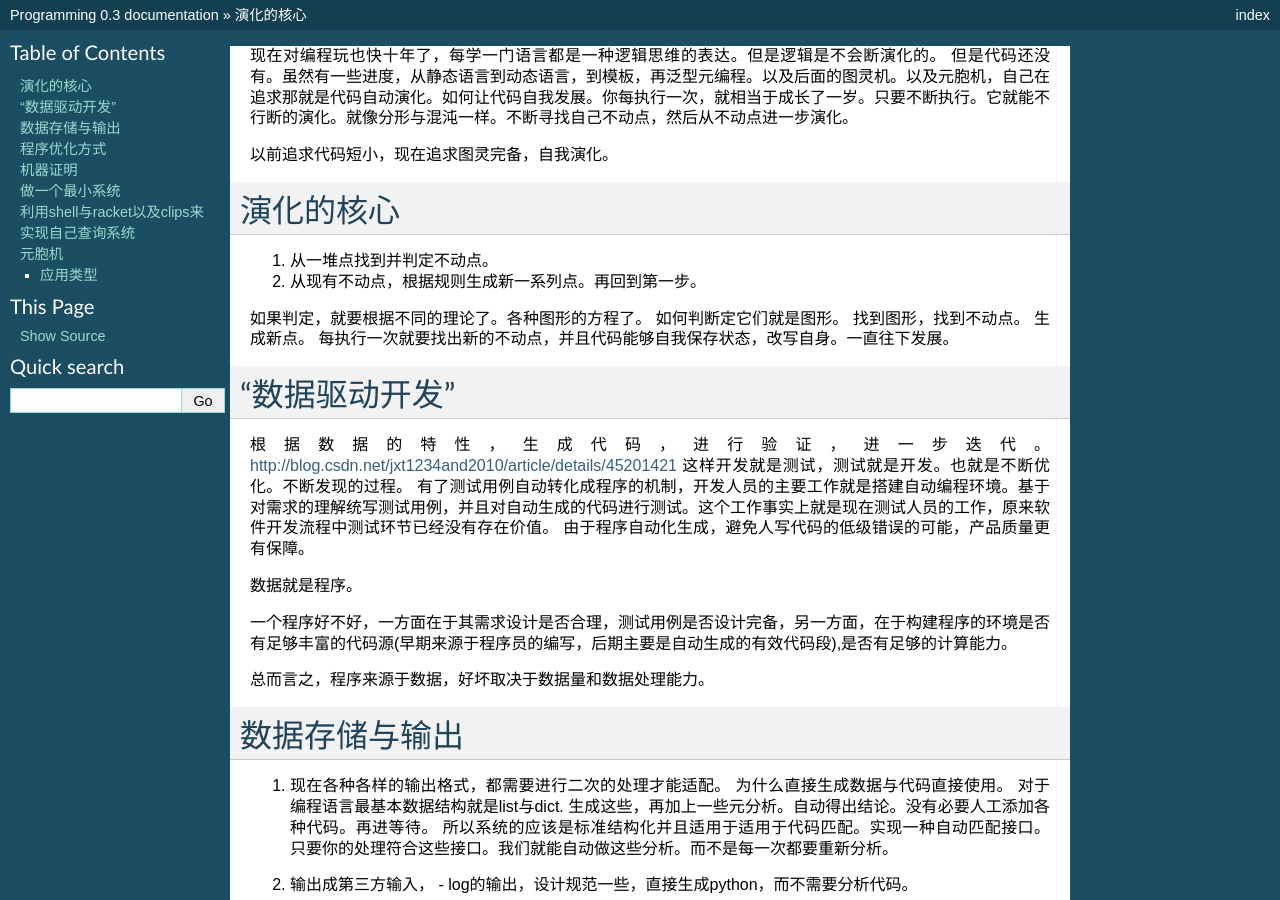
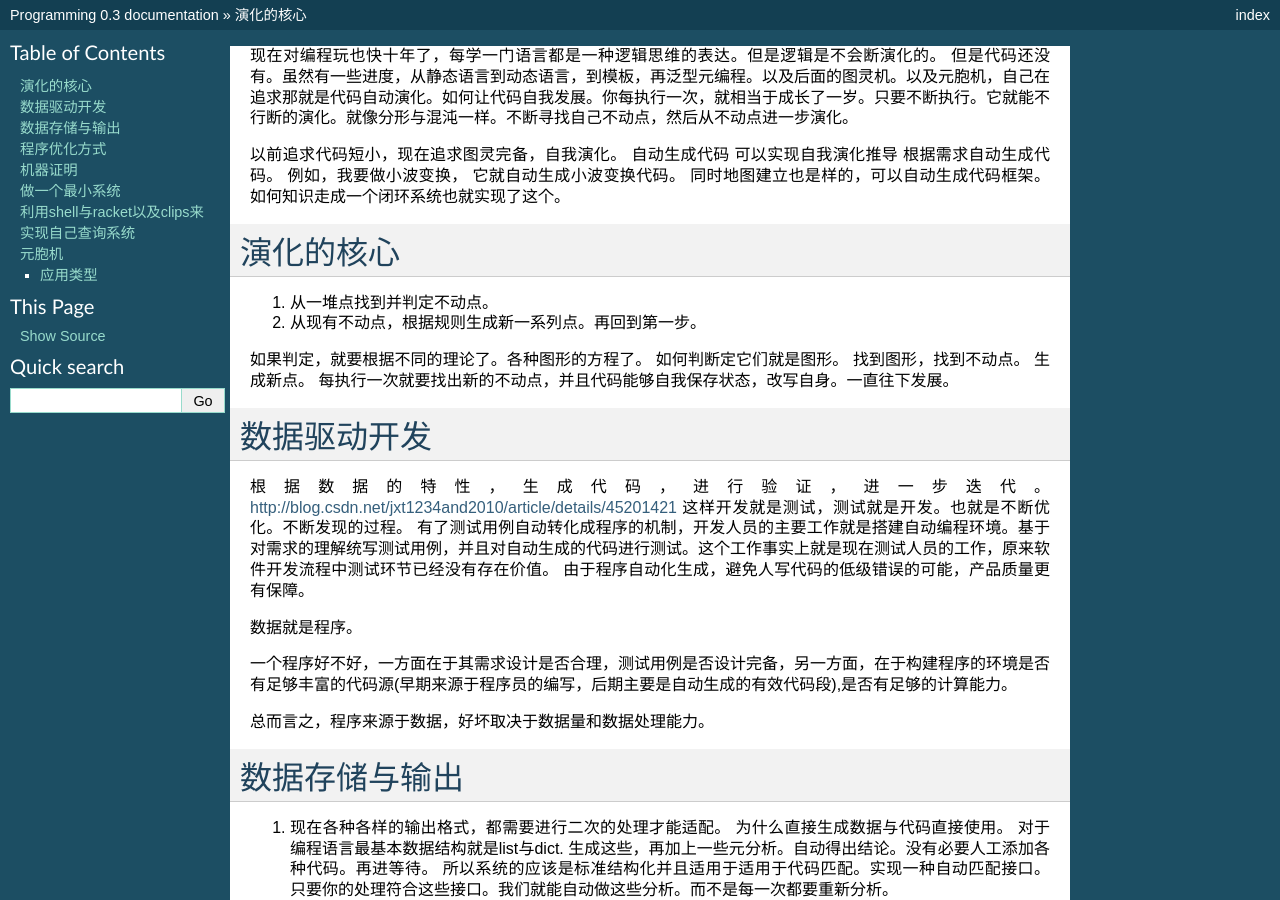
Before and after one commit to gwli/Programming, a Sphinx documentation site: the page built from source/content/Stage_3/languageEvolve.rst, in a window 1280 px wide and 900 px high. Built offline with Sphinx 7.4.7, drawn with Linux system fonts in a browser that asks for light colours.

Commit message:
数据驱动开发

```diff
--- a/source/content/Stage_3/languageEvolve.rst
+++ b/source/content/Stage_3/languageEvolve.rst
@@ -2,6 +2,10 @@
 但是代码还没有。虽然有一些进度，从静态语言到动态语言，到模板，再泛型元编程。以及后面的图灵机。以及元胞机，自己在追求那就是代码自动演化。如何让代码自我发展。你每执行一次，就相当于成长了一岁。只要不断执行。它就能不行断的演化。就像分形与混沌一样。不断寻找自己不动点，然后从不动点进一步演化。
 
 以前追求代码短小，现在追求图灵完备，自我演化。
+自动生成代码 可以实现自我演化推导
+根据需求自动生成代码。  例如，我要做小波变换， 它就自动生成小波变换代码。
+同时地图建立也是样的，可以自动生成代码框架。 如何知识走成一个闭环系统也就实现了这个。
+
 
 演化的核心
 ==========
@@ -15,8 +19,9 @@
 
 
 
-"数据驱动开发"
-==============
+
+数据驱动开发
+============
 
 根据数据的特性，生成代码，进行验证，进一步迭代。
 http://blog.csdn.net/jxt1234and2010/article/details/45201421
@@ -112,7 +117,6 @@ http://blog.csdn.net/jxt1234and2010/article/details/45201421
 要有一个元胞机框架，主要是演化规则定义。
 例如python PyCA的lib 可以拿来演示的。
 
-
 用wolfram观点，元胞机可以解释宇宙万物。 一种研究生学习状态的研究。
 考上研究生，每个人就有了一个元胞及其状态（在读研究生）；同一个学术团队（广义来讲，同一个导师的学生、同一个专业的学生和导师以及这些老师、学生延伸的领域同行等）就是一个元胞空间；邻居规则可以是冯-诺依曼(Von. Neumann)型、摩尔(Moore)型、扩展的摩尔(Moore)型、马哥勒斯 (Margolus)型等还是其他，可类比为同门邻居、同专业邻居、同系邻居、同学院邻居、同校邻居等；转换规则可就千差万别了，面对不同的状态、元胞空间及邻居，可以有多种转换规则；然后就是从研一开始演化，直到毕业甚至一生。
 http://blog.sciencenet.cn/home.php?mod=space&uid=43347&do=blog&id=277417
```
